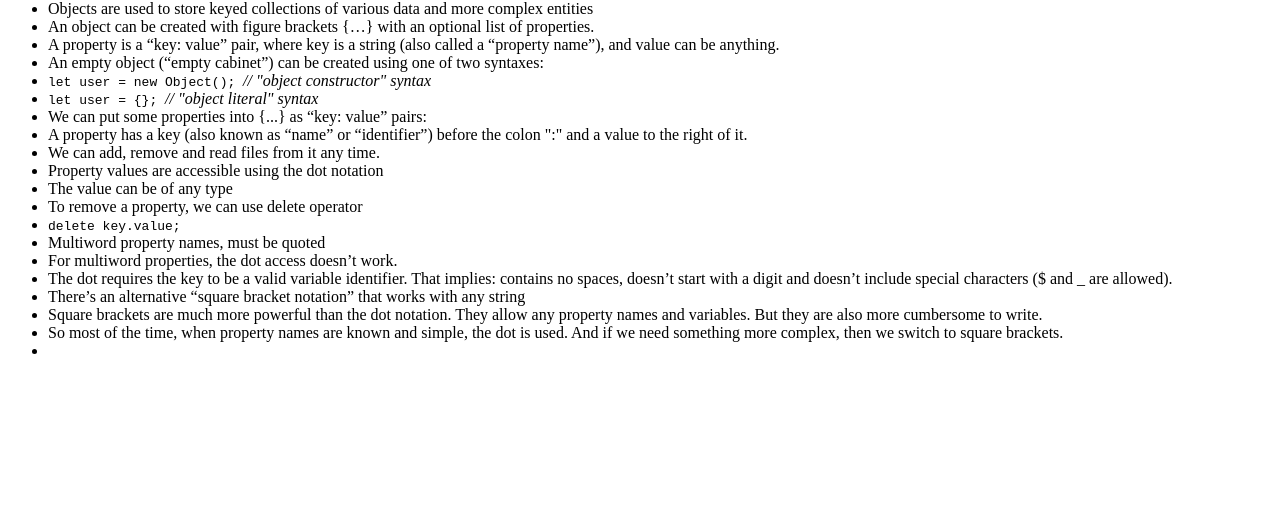
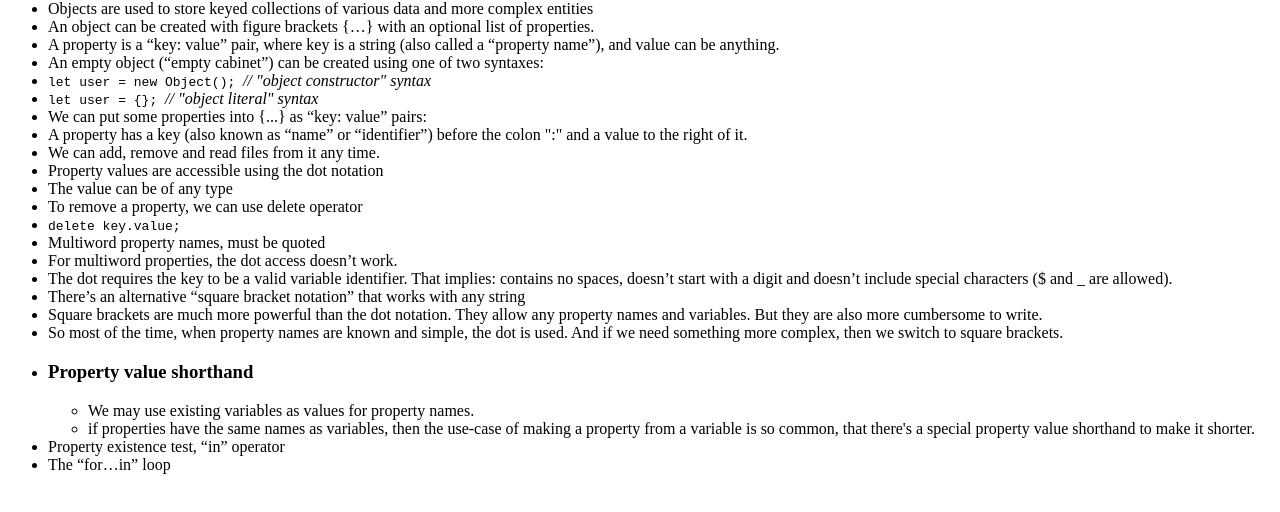
Before and after one commit to yugmani/js-objects-info, a website: page index.html in a window 1280 px wide. Shown: the part 66-578 px from the top of the page. Drawn offline with Linux system fonts and the light colour scheme.

Commit message:
property name shorthand and key in object

```diff
--- a/index.html
+++ b/index.html
@@ -53,6 +53,18 @@
       used. And if we need something more complex, then we switch to square
       brackets.
     </li>
-    <li></li>
+    <li>
+      <h3>Property value shorthand</h3>
+      <ul>
+        <li>We may use existing variables as values for property names.</li>
+        <li>
+          if properties have the same names as variables, then the use-case of
+          making a property from a variable is so common, that there's a special
+          property value shorthand to make it shorter.
+        </li>
+      </ul>
+    </li>
+    <li>Property existence test, “in” operator</li>
+    <li>The “for…in” loop</li>
   </ul>
 </div>
```
Also changed, not shown: index.js (+50 -0 lines).
